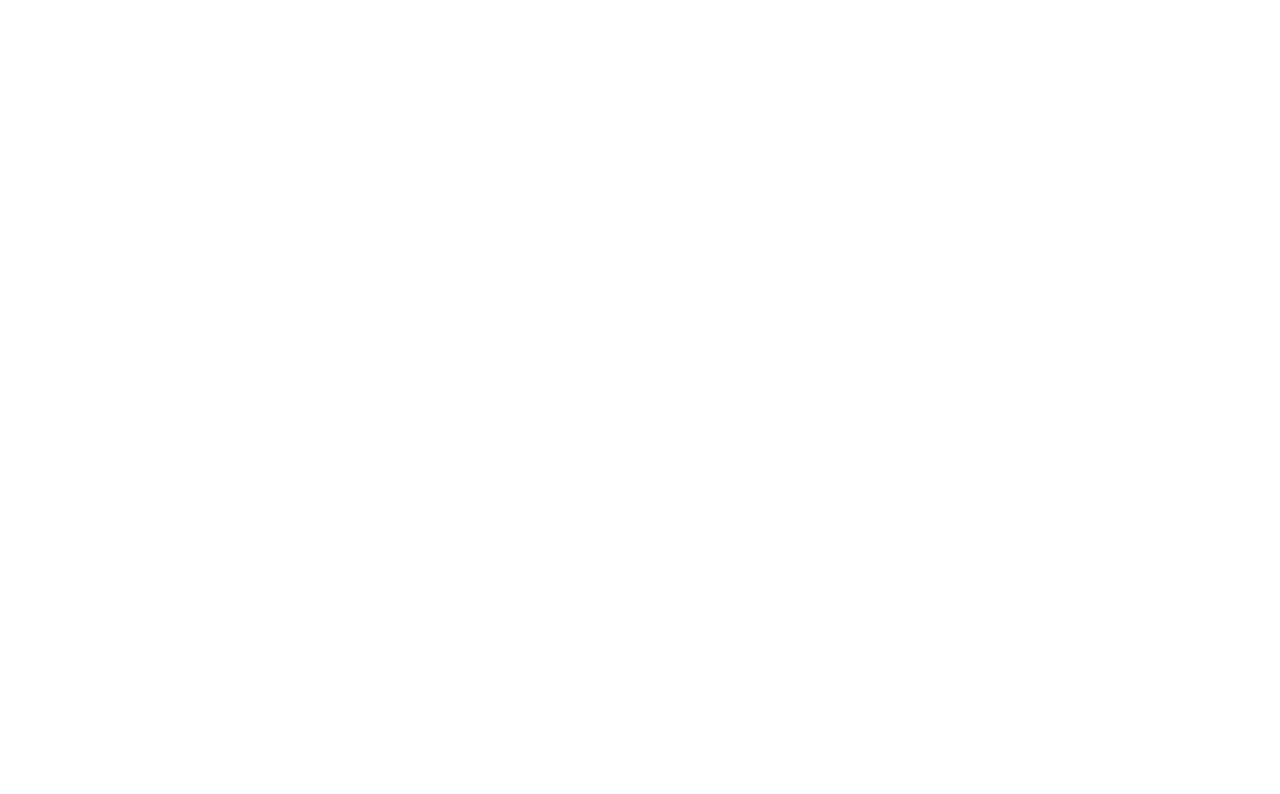
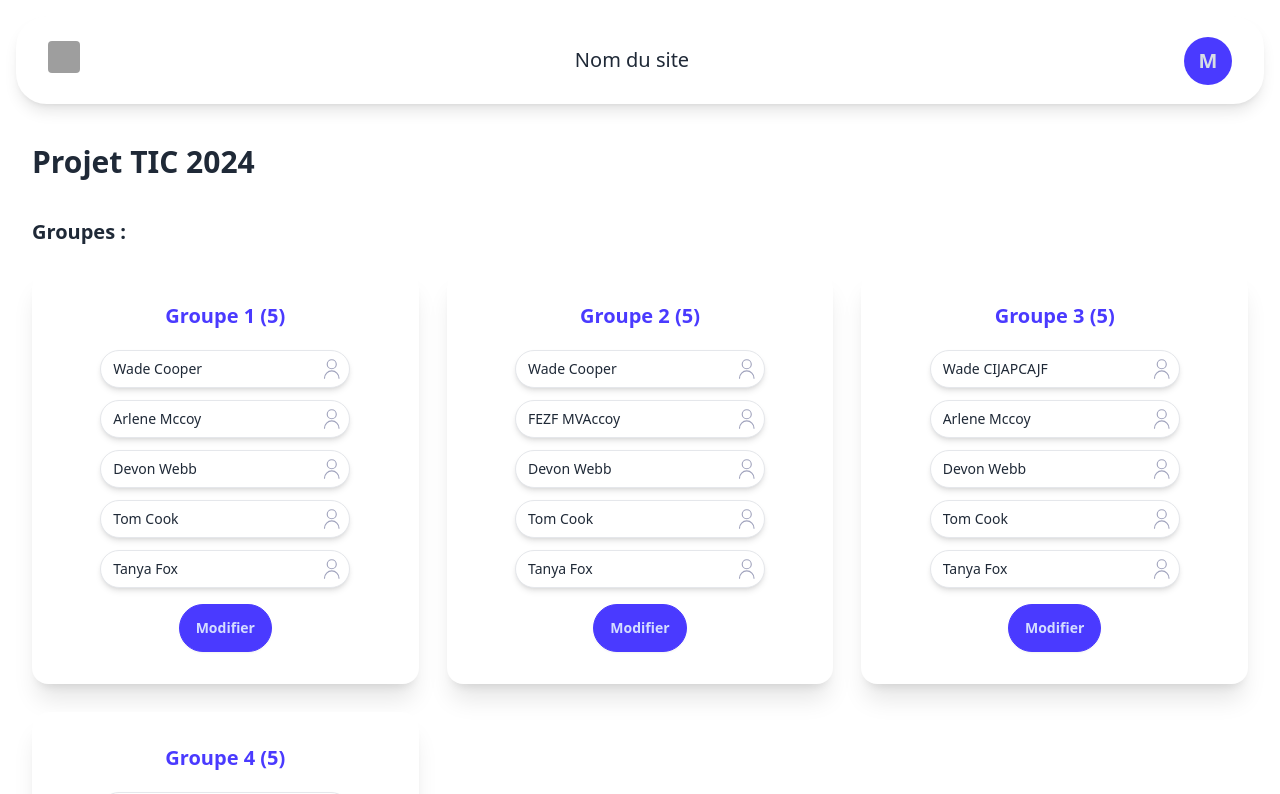
Before and after one commit to LawderDev/Parcoursup, a Nuxt app in the folder front/: page /groupValidation in a window 1280 px wide. Before the commit this address had no page. Shown: the top 794 px of the page. Built offline with nearby package versions, Linux system fonts and the light colour scheme; grey boxes are pictures that could not be loaded.

Commit message:
create validation group page

```diff
--- a/front/components/AutoComplete.vue
+++ b/front/components/AutoComplete.vue
@@ -1,6 +1,6 @@
 <template>
     <div>
-      <Combobox :value="selected" :default-value="people[0]" @update:model-value="updateSelected">
+      <Combobox :value="selected" :default-value="peoples[defaultIndex]" @update:model-value="updateSelected">
         <div class="relative mt-1">
           <div
             class="relative w-full cursor-default rounded-full bg-base-100 text-left sm:text-sm"
@@ -73,17 +73,10 @@
   } from '@headlessui/vue'
 
 
-  const people = [
-    { id: 1, firstname:'Wade', name:"Cooper", email: "wade.cooper@example.com" },
-    { id: 2, firstname: 'Arlene', name:"Mccoy", email: "arlene.mccoy@example.com" },
-    { id: 3, firstname: 'Devon', name: 'Webb', email: "devon.webb@example.com" },
-    { id: 4, firstname:'Tom', name: 'Cook', email: "tom.cook@example.com" },
-    { id: 5, firstname: 'Tanya', name: 'Fox', email: "tanya.fox@example.com" },
-    { id: 6, firstname:'Hellen', name: 'Schmidt', email: "hellen.schmidt@example.com" },
-];
-
   const props = defineProps({
-      selected: Object
+      selected: Object,
+      peoples: Array,
+      defaultIndex: Number,
   })
 
   const emit = defineEmits(['update:selected'])
@@ -94,7 +87,7 @@
 
 
   onMounted(() => {
-     emit('update:selected', people[0])
+     emit('update:selected', props.peoples[props.defaultIndex])
   })
 
   const updateSelected = (person) => {
@@ -103,8 +96,8 @@
 
   let filteredPeople = computed(() =>
     state.query === ''
-      ? people
-      : people.filter((person) =>
+      ? props.peoples
+      : props.peoples.filter((person) =>
       (person.firstname +
           person.name)
             .toLowerCase()
--- a/front/pages/createGroup.vue
+++ b/front/pages/createGroup.vue
@@ -12,7 +12,7 @@
       <div class="grid grid-cols-1 md:grid-cols-2 gap-4">
         <div v-for="(_, index) in state.persons" class="w-fit">
             <h3 class="ml-2 mb-2 font-bold">{{ 'Personne ' + (index + 1) }}</h3>
-              <AutoComplete v-model:selected="state.persons[index]"></AutoComplete>
+            <AutoComplete v-model:selected="state.persons[index]" :peoples="peoples" :default-index="0"></AutoComplete>
         </div>
 
         <div class="mt-8">
@@ -29,6 +29,15 @@
   persons : [],
 })
 
+const peoples = [
+    { id: 1, firstname:'Wade', name:"Cooper", email: "wade.cooper@example.com" },
+    { id: 2, firstname: 'Arlene', name:"Mccoy", email: "arlene.mccoy@example.com" },
+    { id: 3, firstname: 'Devon', name: 'Webb', email: "devon.webb@example.com" },
+    { id: 4, firstname:'Tom', name: 'Cook', email: "tom.cook@example.com" },
+    { id: 5, firstname: 'Tanya', name: 'Fox', email: "tanya.fox@example.com" },
+    { id: 6, firstname:'Hellen', name: 'Schmidt', email: "hellen.schmidt@example.com" },
+];
+
 const addPerson = () => {
    state.persons.push({})
 }
--- /dev/null
+++ b/front/pages/groupValidation.vue
@@ -0,0 +1,75 @@
+<template>
+    <div>
+        <NavBar name="M"></NavBar>
+        <div class="mx-8 mt-10">
+            <h1 class="text-3xl font-bold max-w-48 md:max-w-96 truncate tooltip tooltip-open mb-8" data-tip="Projet TIC 2024">
+                {{ state.sessionName }}
+            </h1>
+            <h2 class="text-xl font-semibold mb-6">Groupes :</h2>
+
+            <div class="grid grid-cols-1 md:grid-cols-2 lg:grid-cols-3 gap-7">
+                <Card v-for="group in state.groups" :key="group.name" class="w-full flex items-center">
+                    <div class="flex flex-col items-center gap-4">
+                        <h3 class="card-title text-primary">{{ group.name }} ({{ group.students.length }})</h3>
+                        <div class="flex flex-col gap-2">
+                            <AutoComplete v-for="(_,index) in group.students" v-model:selected="group.students[index]" :peoples="group.students" :default-index="index"></AutoComplete>
+                        </div>
+                        <ButtonPrimary @click="handleEditGroup(group)">Modifier</ButtonPrimary>
+                    </div>
+                </Card>
+            </div>
+        </div>
+    </div>
+</template>
+
+  <script setup>
+  const state = reactive({
+    sessionName: "Projet TIC 2024",
+    groups: [
+        {
+            name: "Groupe 1",
+            students:[
+                { id: 1, firstname:'Wade', name:"Cooper", email: "wade.cooper@example.com" },
+                { id: 2, firstname: 'Arlene', name:"Mccoy", email: "arlene.mccoy@example.com" },
+                { id: 3, firstname: 'Devon', name: 'Webb', email: "devon.webb@example.com" },
+                { id: 4, firstname:'Tom', name: 'Cook', email: "tom.cook@example.com" },
+                { id: 5, firstname: 'Tanya', name: 'Fox', email: "tanya.fox@example.com" },
+            ]
+        },
+        {
+            name: "Groupe 2",
+            students:[
+                { id: 1, firstname:'Wade', name:"Cooper", email: "wade.cooper@example.com" },
+                { id: 2, firstname: 'FEZF', name:"MVAccoy", email: "arlene.mccoy@example.com" },
+                { id: 3, firstname: 'Devon', name: 'Webb', email: "devon.webb@example.com" },
+                { id: 4, firstname:'Tom', name: 'Cook', email: "tom.cook@example.com" },
+                { id: 5, firstname: 'Tanya', name: 'Fox', email: "tanya.fox@example.com" },
+            ]
+        },
+        {
+            name: "Groupe 3",
+            students:[
+                { id: 1, firstname:'Wade', name:"CIJAPCAJF", email: "wade.cooper@example.com" },
+                { id: 2, firstname: 'Arlene', name:"Mccoy", email: "arlene.mccoy@example.com" },
+                { id: 3, firstname: 'Devon', name: 'Webb', email: "devon.webb@example.com" },
+                { id: 4, firstname:'Tom', name: 'Cook', email: "tom.cook@example.com" },
+                { id: 5, firstname: 'Tanya', name: 'Fox', email: "tanya.fox@example.com" },
+            ]
+        },
+        {
+            name: "Groupe 4",
+            students:[
+                { id: 1, firstname:'WADEIIEOO', name:"Cooper", email: "wade.cooper@example.com" },
+                { id: 2, firstname: 'Arlene', name:"Mccoy", email: "arlene.mccoy@example.com" },
+                { id: 3, firstname: 'Devon', name: 'Webb', email: "devon.webb@example.com" },
+                { id: 4, firstname:'Tom', name: 'Cook', email: "tom.cook@example.com" },
+                { id: 5, firstname: 'Tanya', name: 'Fox', email: "tanya.fox@example.com" },
+            ]
+        }
+    ]
+  })
+
+  const handleEditGroup = (group) => {
+    console.log(group)
+  }
+  </script>
```
